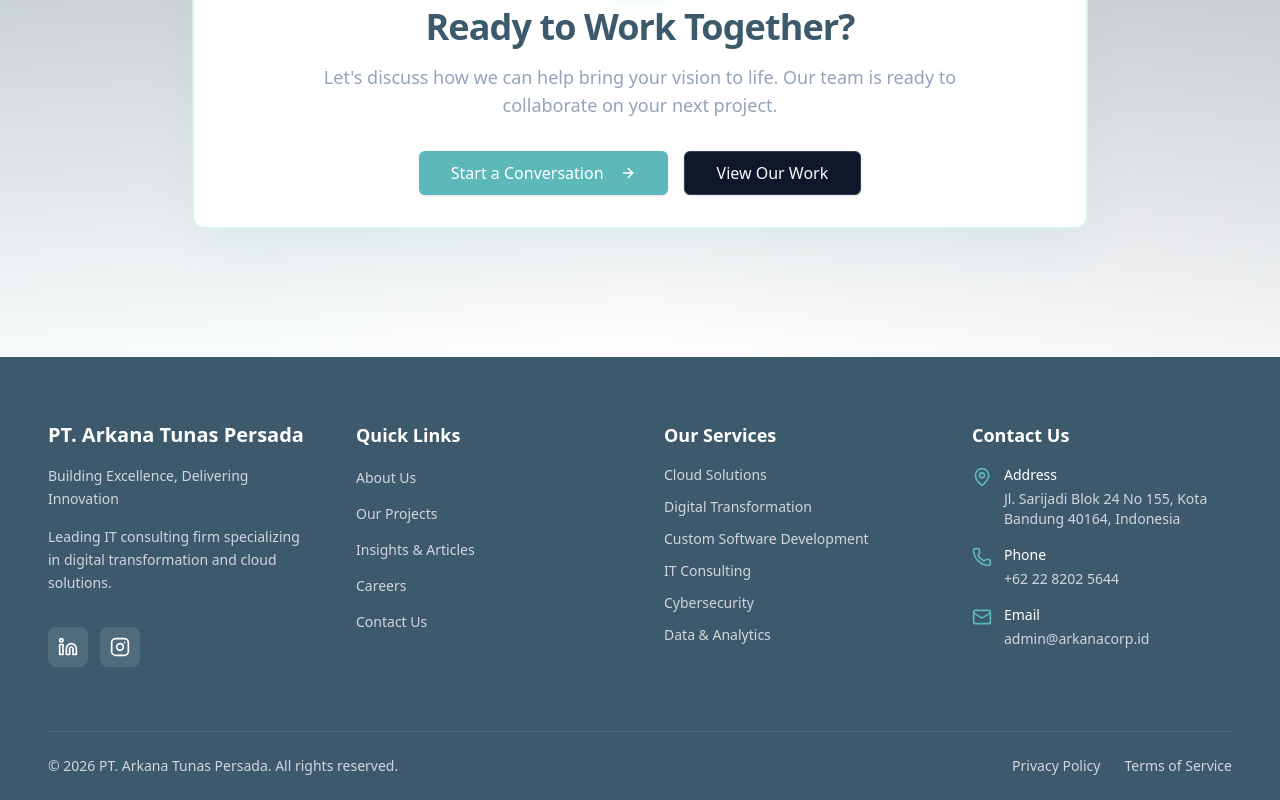
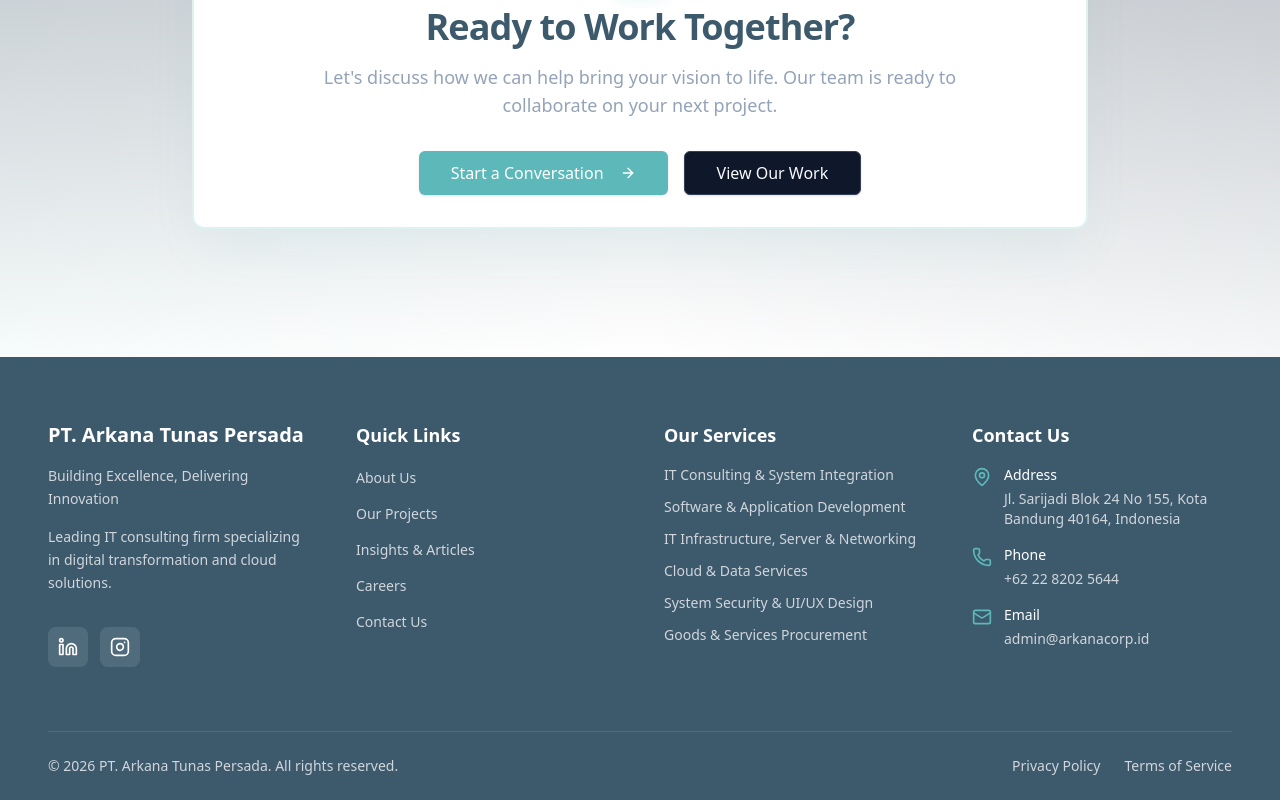
Before and after one commit to frOsyt3/arkana-app, a Next.js app: page / in a window 1280 px wide. Shown: the part 4461-5261 px from the top of the page. Built offline with nearby package versions, Linux system fonts and the light colour scheme.

Commit message:
fix: update service offerings in footer for accuracy and relevance

```diff
--- a/components/footer.tsx
+++ b/components/footer.tsx
@@ -87,12 +87,12 @@ export function Footer() {
             <div>
               <h3 className="text-lg font-bold mb-4">Our Services</h3>
               <ul className="space-y-3">
-                <li className="text-sm text-gray-300">Cloud Solutions</li>
-                <li className="text-sm text-gray-300">Digital Transformation</li>
-                <li className="text-sm text-gray-300">Custom Software Development</li>
-                <li className="text-sm text-gray-300">IT Consulting</li>
-                <li className="text-sm text-gray-300">Cybersecurity</li>
-                <li className="text-sm text-gray-300">Data & Analytics</li>
+                <li className="text-sm text-gray-300">IT Consulting & System Integration</li>
+                <li className="text-sm text-gray-300">Software & Application Development</li>
+                <li className="text-sm text-gray-300">IT Infrastructure, Server & Networking</li>
+                <li className="text-sm text-gray-300">Cloud & Data Services</li>
+                <li className="text-sm text-gray-300">System Security & UI/UX Design</li>
+                <li className="text-sm text-gray-300">Goods & Services Procurement</li>
               </ul>
             </div>
           </FadeInWhenVisible>
```
